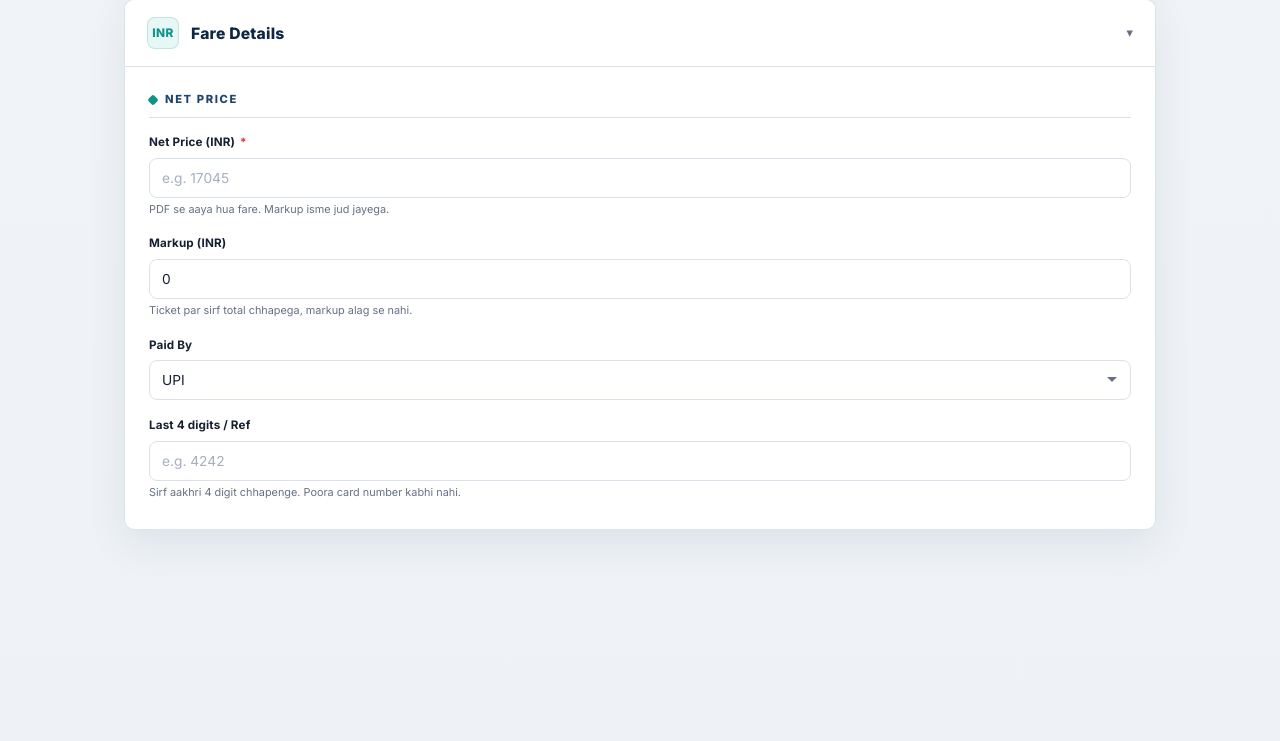
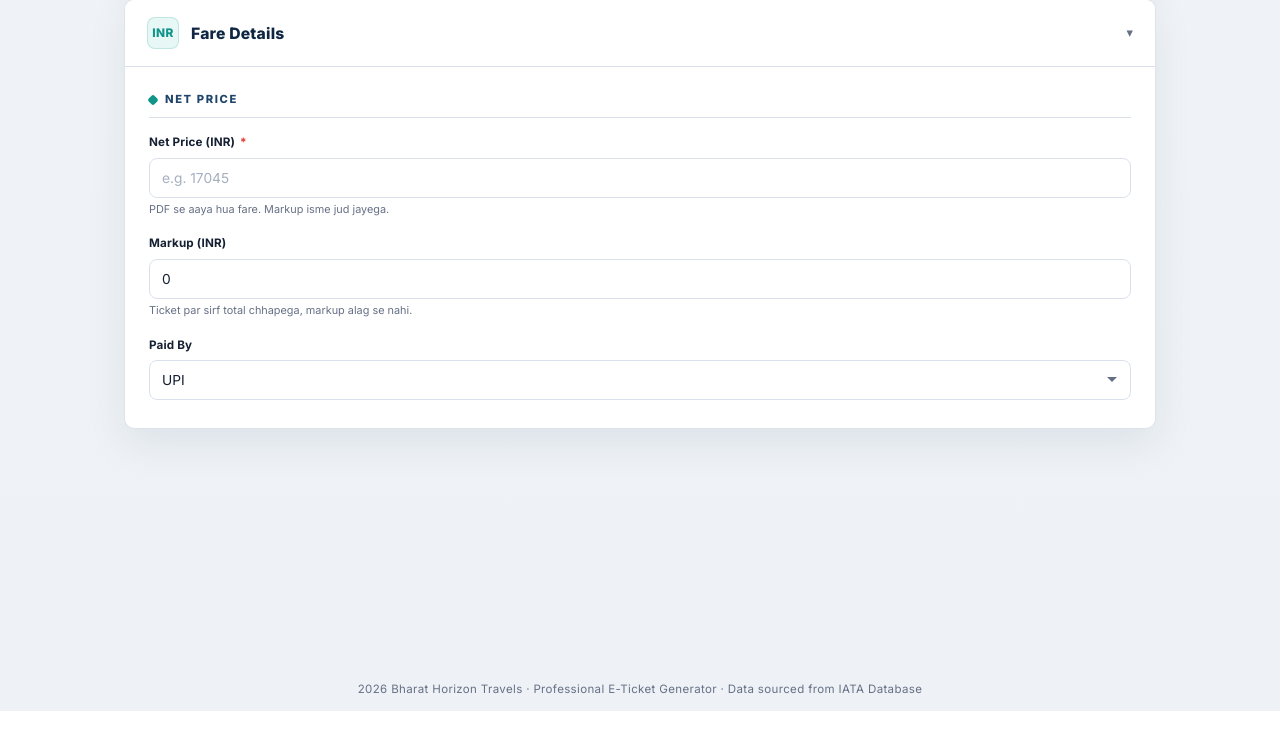
Before and after one commit to vmankit/Ticket, a Flask app: page / in a window 1280 px wide. Shown: the part 3641-4382 px from the top of the page. After the commit the page ends 4352 px from the top, so only its background shows below. Run offline with Flask 3, Linux system fonts and the light colour scheme; some libraries are stand-ins or nearby versions.

Commit message:
fix(ticket): ask for the last four digits only when paying by card
The field showed for every payment method, but a UPI or cash payment has no
digits the traveller would recognise - anything entered there just put a stray
number on the ticket. It is now revealed only when Card is chosen, cleared on
switching away, and ignored server-side for every other method.

Co-Authored-By: Claude Opus 5 <noreply@anthropic.com>

```diff
--- a/app.py
+++ b/app.py
@@ -2159,10 +2159,12 @@ def generate_ticket():
     # Only ever the last four digits reach the ticket. A full card number is
     # cut down to four here rather than trusted from the form, so pasting one
     # in cannot put it on a document that gets emailed around.
-    pay_ref = re.sub(r"\D", "", request.form.get("payment_ref", ""))[-4:]
-    if payment_method and pay_ref:
-        noun = "ending" if payment_method.lower() in ("card", "credit card", "debit card") else "ref"
-        payment_method = f"{payment_method} {noun} {pay_ref}"
+    # Only a card is named by its digits; a UPI or cash payment has nothing
+    # the traveller would recognise, so the field is ignored for those.
+    if payment_method.lower() in ("card", "credit card", "debit card"):
+        pay_ref = re.sub(r"\D", "", request.form.get("payment_ref", ""))[-4:]
+        if pay_ref:
+            payment_method = f"{payment_method} ending {pay_ref}"
 
     # The issue stamp defaults to now, but a ticket is sometimes written up
     # after the fact and has to carry the time it was actually issued.
--- a/templates/index.html
+++ b/templates/index.html
@@ -527,7 +527,7 @@ Example:
                         </div>
                         <div class="form-group">
                             <label>Paid By</label>
-                            <select name="payment_method">
+                            <select name="payment_method" id="paymentMethod" onchange="togglePaymentRef()">
                                 <option value="UPI" selected>UPI</option>
                                 <option value="Bank Transfer">Bank Transfer</option>
                                 <option value="Cash">Cash</option>
@@ -536,9 +536,9 @@ Example:
                                 <option value="NONE">Don't show</option>
                             </select>
                         </div>
-                        <div class="form-group">
-                            <label>Last 4 digits / Ref</label>
-                            <input type="text" name="payment_ref" inputmode="numeric" maxlength="4" placeholder="e.g. 4242">
+                        <div class="form-group" id="paymentRefGroup" hidden>
+                            <label>Card Last 4 Digits</label>
+                            <input type="text" name="payment_ref" id="paymentRef" inputmode="numeric" maxlength="4" placeholder="e.g. 4242">
                             <div class="helper">Sirf aakhri 4 digit chhapenge. Poora card number kabhi nahi.</div>
                         </div>
                     </div>
@@ -580,6 +580,17 @@ function csrfToken(){
 function showToast(msg,dur=3000){const t=document.getElementById('toast');t.textContent=msg;t.classList.add('show');setTimeout(()=>t.classList.remove('show'),dur)}
 
 // ─── Fare calculation ─────────────────────────────────────
+// Only a card has digits worth naming; the rest would just be a stray number
+// on the ticket.
+function togglePaymentRef(){
+    const group=document.getElementById('paymentRefGroup');
+    const sel=document.getElementById('paymentMethod');
+    if(!group||!sel) return;
+    const isCard=sel.value==='Card';
+    group.hidden=!isCard;
+    if(!isCard){const ref=document.getElementById('paymentRef'); if(ref) ref.value='';}
+}
+
 function calcTotal(){
     const net=parseFloat(document.getElementById('netPrice').value)||0;
     const markup=parseFloat((document.getElementById('markup')||{}).value)||0;
```
